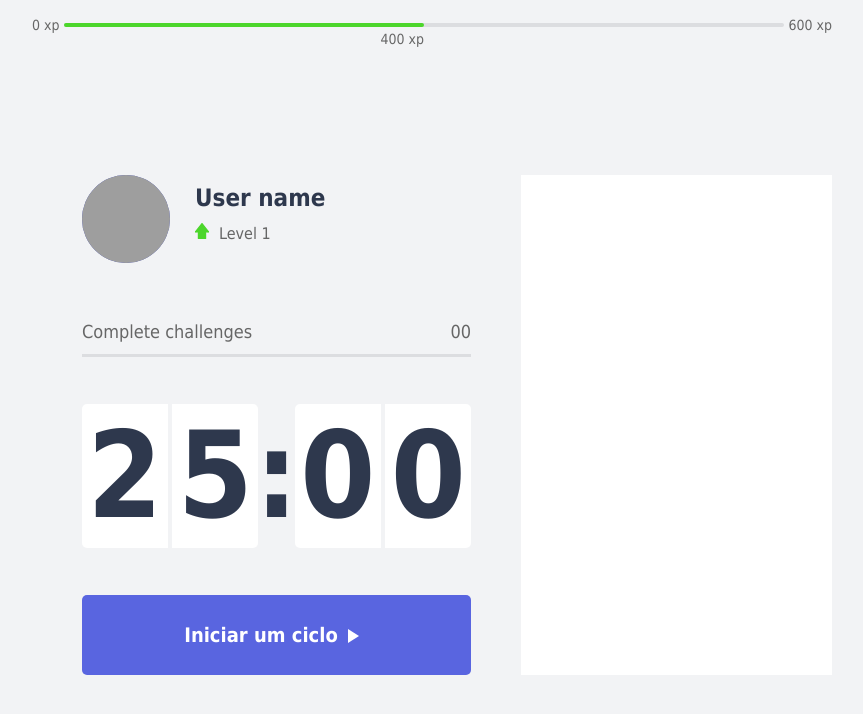
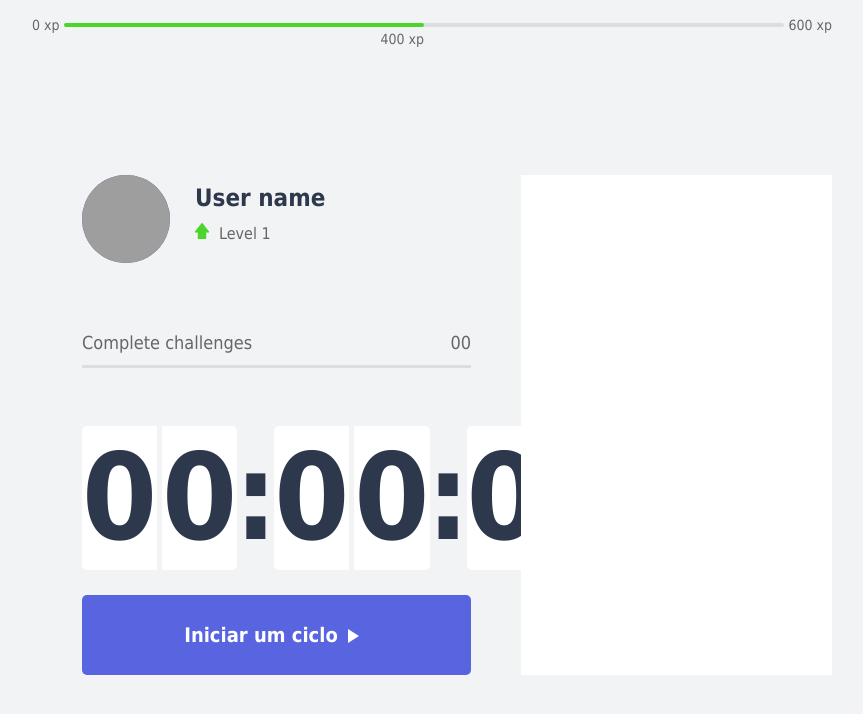
Before and after one commit to gabrielbrelaz7/ergon, a React (Create React App) app in the folder ergonomic-focus/: page / in a window 1280 px wide. Shown: the top 714 px of the page, without its empty margins (208-1071 px from the left). Built offline with nearby package versions, Linux system fonts and the light colour scheme; grey boxes are pictures that could not be loaded.

Commit message:
Development functios for timerbox

```diff
--- a/ergonomic-focus/src/App.tsx
+++ b/ergonomic-focus/src/App.tsx
@@ -4,7 +4,6 @@ import { ExperienceBar } from "./components/ExperienceBar";
 import { Profile } from "./components/Profile";
 import { CompleteChallenges } from "./components/CompleteChallenges";
 import { Timer } from "./components/Timer";
-import { Button } from "./components/Button";
 
 
 import "./styles/global.css";
@@ -24,8 +23,6 @@ const App = () => {
 
           <Timer />
 
-          <Button />
-
           </div>
         </div>
 
--- a/ergonomic-focus/src/components/Button.tsx
+++ /dev/null
@@ -1,19 +0,0 @@
-import React from "react";
-import { ReactComponent as RightArrow } from "../assets/images/right-arrow-icon.svg";
-import "../styles/components/button.css";
-
-
-
-export const Button = () => {
-  return (
-<div>
-<div className="button blue">
-  <span className="btn-text">Iniciar um ciclo</span>
-  <div className="container-btn-icon">
-    <RightArrow />
-  </div>
-</div>
-</div>
-
-  );
-};
--- a/ergonomic-focus/src/components/Timer.tsx
+++ b/ergonomic-focus/src/components/Timer.tsx
@@ -1,13 +1,40 @@
 import React from "react";
 import "../styles/components/timer.css";
+import "../styles/components/button.css";
+import { ReactComponent as RightArrow } from "../assets/images/right-arrow-icon.svg";
+
 
 export const Timer = () => {
+
+  function getTime() {
+
+    const now = new Date();
+
+    const hours = now.getHours();
+    const minutes = now.getMinutes();
+    const seconds = now.getSeconds();
+
+    console.log(hours + ":"  + minutes + ":"  +  seconds);
+
+  }
+
+
   return (
+
+    <div>
     <div className="timer-container">
+        <div className="container-numbers">
+      <div className="number">0</div>
+      <div className="divisor" />
+      <div className="number">0</div>
+    </div>
+    <div className="container-middle">
+      <div className="number">:</div>
+    </div>
     <div className="container-numbers">
-      <div className="number">2</div>
+      <div className="number">0</div>
       <div className="divisor" />
-      <div className="number">5</div>
+      <div className="number">0</div>
     </div>
     <div className="container-middle">
       <div className="number">:</div>
@@ -19,5 +46,17 @@ export const Timer = () => {
     </div>
   </div>
 
+  <div onClick={getTime}>
+    <div className="button blue">
+        <span className="btn-text">
+          Iniciar um ciclo
+        </span>
+      <div className="container-btn-icon">
+        <RightArrow />
+      </div>
+    </div>
+  </div>
+  </div>
+
   );
 };
--- a/ergonomic-focus/src/styles/components/button.css
+++ b/ergonomic-focus/src/styles/components/button.css
@@ -16,6 +16,7 @@
 
 .button.blue {
     background-color: var(--secondary-blue);
+    margin-top: 25px;
 }
 
 .button.blue:hover {
```
